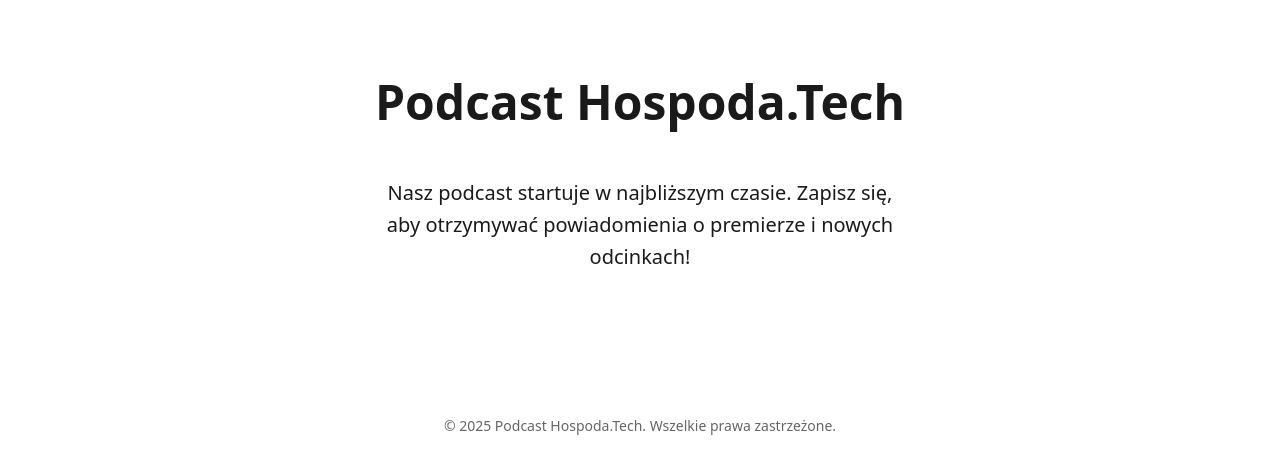
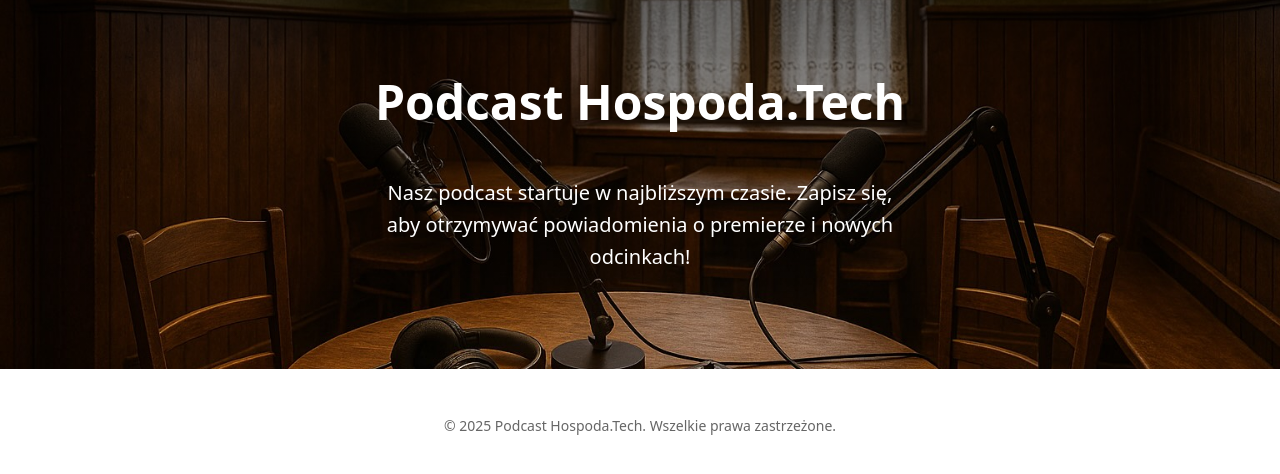
Before and after one commit to wnowicki/hospoda, a Jekyll site: the page built from index.html, in a window 1280 px wide. Shown: the top 474 px of the page. Built offline with Jekyll 4.4.1, drawn with Linux system fonts in a browser that asks for light colours.

Commit message:
Added header

```diff
--- a/assets/css/style.css
+++ b/assets/css/style.css
@@ -11,6 +11,16 @@
 }
 .hero {
   display: flex; flex-direction: column; align-items: center; text-align: center; padding: 4rem 1rem;
+  color: #fff;
+  background-image: linear-gradient(rgba(0, 0, 0, 0.5), rgba(0, 0, 0, 0.0)), url('../img/header.jpg');
+  background-size: cover;
+  background-position: center;
+  background-repeat: no-repeat;
+  /* You might want to add a min-height or padding to ensure the hero section is visible */
+  /* For example: */
+  /* min-height: 400px; */
+  /* padding: 50px 0; */
+
 }
 .hero__title {font-size: clamp(2rem, 5vw, 3rem); margin: 0 0 1rem;}
 .hero__lead {font-size: 1.125rem; max-width: 45ch; margin-bottom: 2rem;}
```
Also changed, not shown: assets/img/header.jpg (added).
